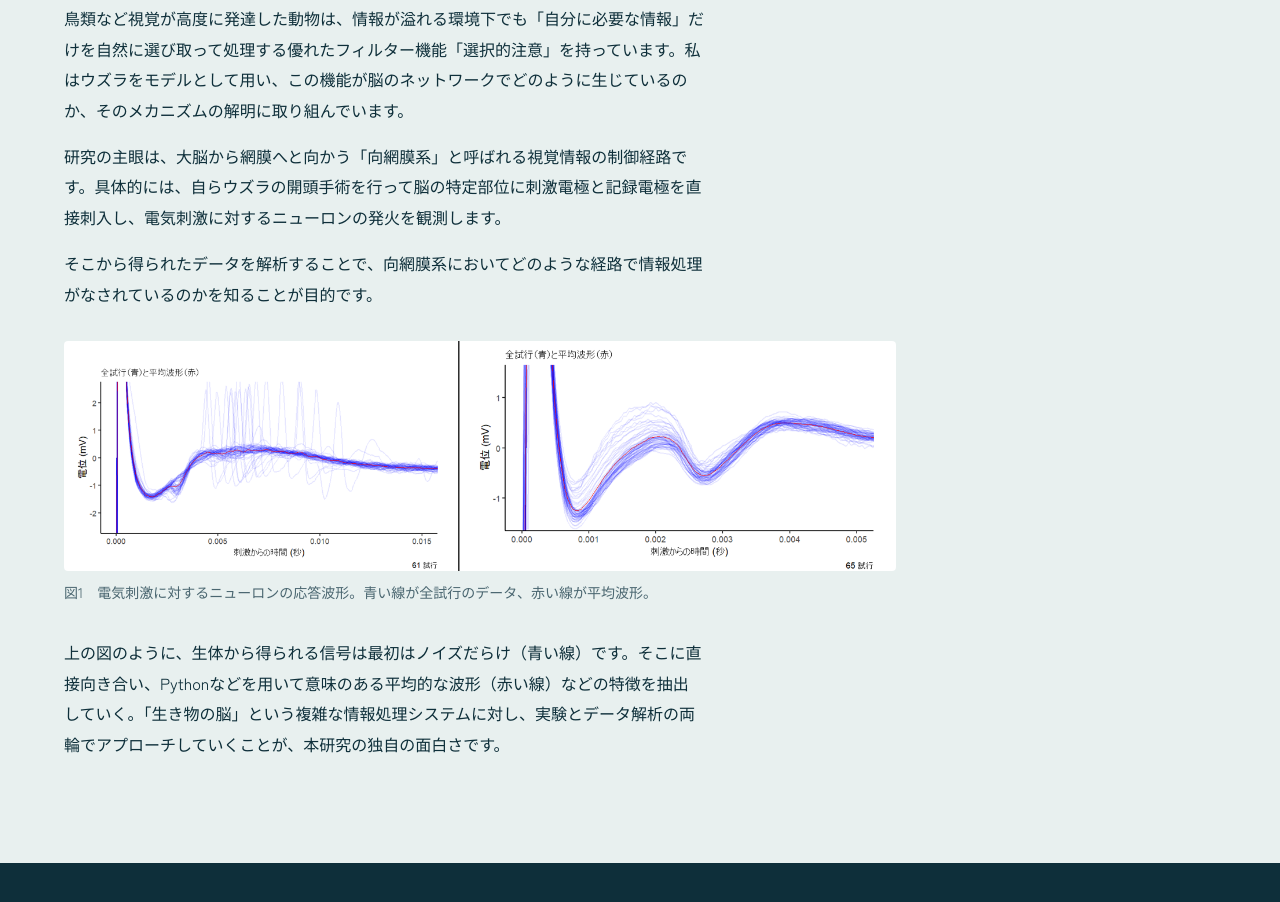
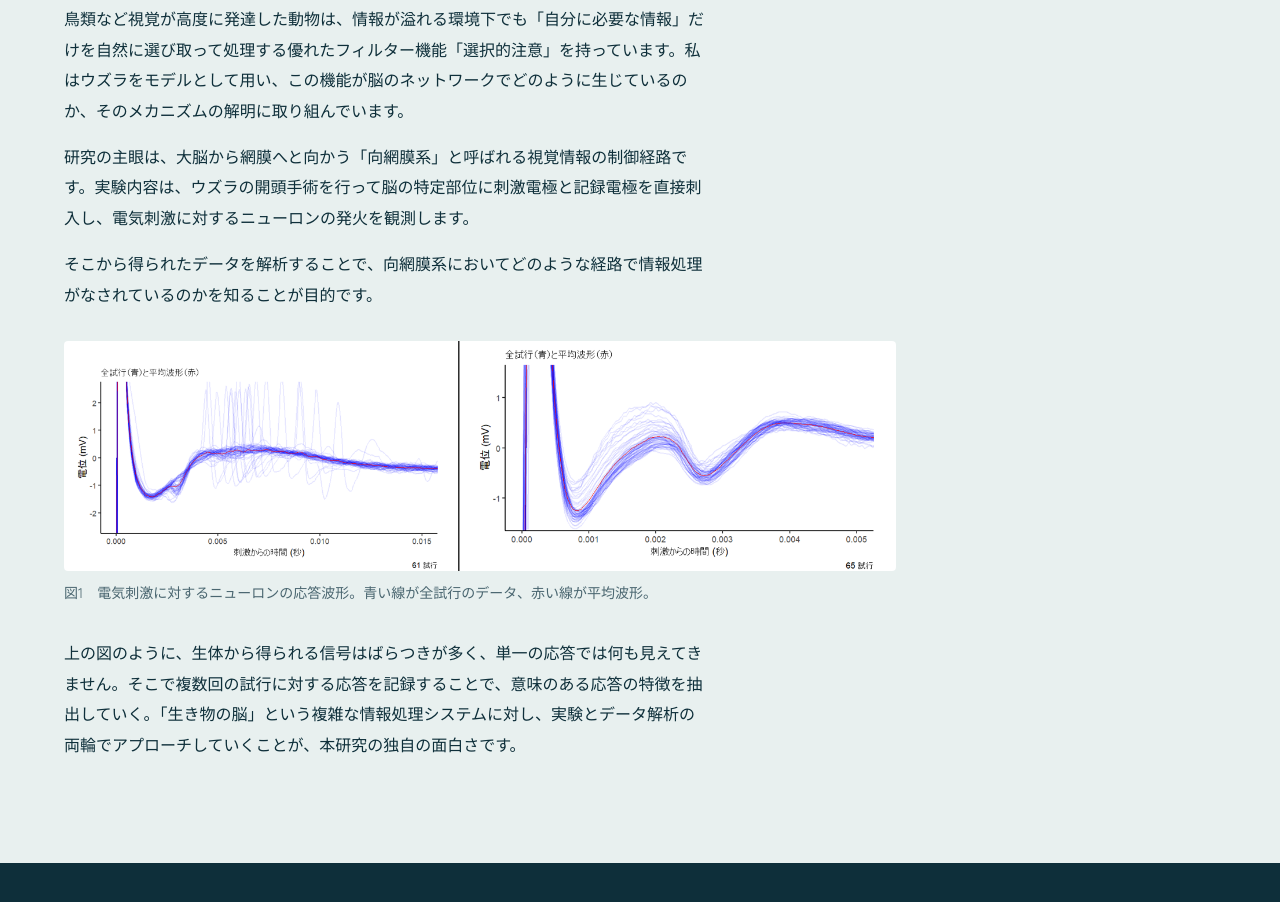
Before and after one commit to freetetsuya-rgb/ohno-lab, a plain HTML site: page researcher-2.html in a window 1280 px wide. Shown: the part 1482-2384 px from the top of the page. Drawn offline with Linux system fonts and the light colour scheme.

Commit message:
Update researcher-2.html

```diff
--- a/researcher-2.html
+++ b/researcher-2.html
@@ -16,16 +16,16 @@
 /* この研究者の内容。ここを編集してください */
 renderResearcher({
   name: "下田 哲也",
-  role: "博士前期課程 1年",
+  role: "博士前期課程 2年",
   affiliation: "鹿児島大学大学院 理工学研究科 情報科学専攻 認知生体コース",
   photo: "",
   keywords: ["ウズラ", "選択的注意", "電気生理学", "向網膜系", "データ解析"],
   summary: [
     "鳥類など視覚が高度に発達した動物は、情報が溢れる環境下でも「自分に必要な情報」だけを自然に選び取って処理する優れたフィルター機能「選択的注意」を持っています。私はウズラをモデルとして用い、この機能が脳のネットワークでどのように生じているのか、そのメカニズムの解明に取り組んでいます。",
-    "研究の主眼は、大脳から網膜へと向かう「向網膜系」と呼ばれる視覚情報の制御経路です。具体的には、自らウズラの開頭手術を行って脳の特定部位に刺激電極と記録電極を直接刺入し、電気刺激に対するニューロンの発火を観測します。",
+    "研究の主眼は、大脳から網膜へと向かう「向網膜系」と呼ばれる視覚情報の制御経路です。実験内容は、ウズラの開頭手術を行って脳の特定部位に刺激電極と記録電極を直接刺入し、電気刺激に対するニューロンの発火を観測します。",
     "そこから得られたデータを解析することで、向網膜系においてどのような経路で情報処理がなされているのかを知ることが目的です。",
     { src: "images/shimoda_image1.png", caption: "電気刺激に対するニューロンの応答波形。青い線が全試行のデータ、赤い線が平均波形。" },
-    "上の図のように、生体から得られる信号は最初はノイズだらけ（青い線）です。そこに直接向き合い、Pythonなどを用いて意味のある平均的な波形（赤い線）などの特徴を抽出していく。「生き物の脳」という複雑な情報処理システムに対し、実験とデータ解析の両輪でアプローチしていくことが、本研究の独自の面白さです。"
+    "上の図のように、生体から得られる信号はばらつきが多く、単一の応答では何も見えてきません。そこで複数回の試行に対する応答を記録することで、意味のある応答の特徴を抽出していく。「生き物の脳」という複雑な情報処理システムに対し、実験とデータ解析の両輪でアプローチしていくことが、本研究の独自の面白さです。"
   ],
   topics: [
     {
```
